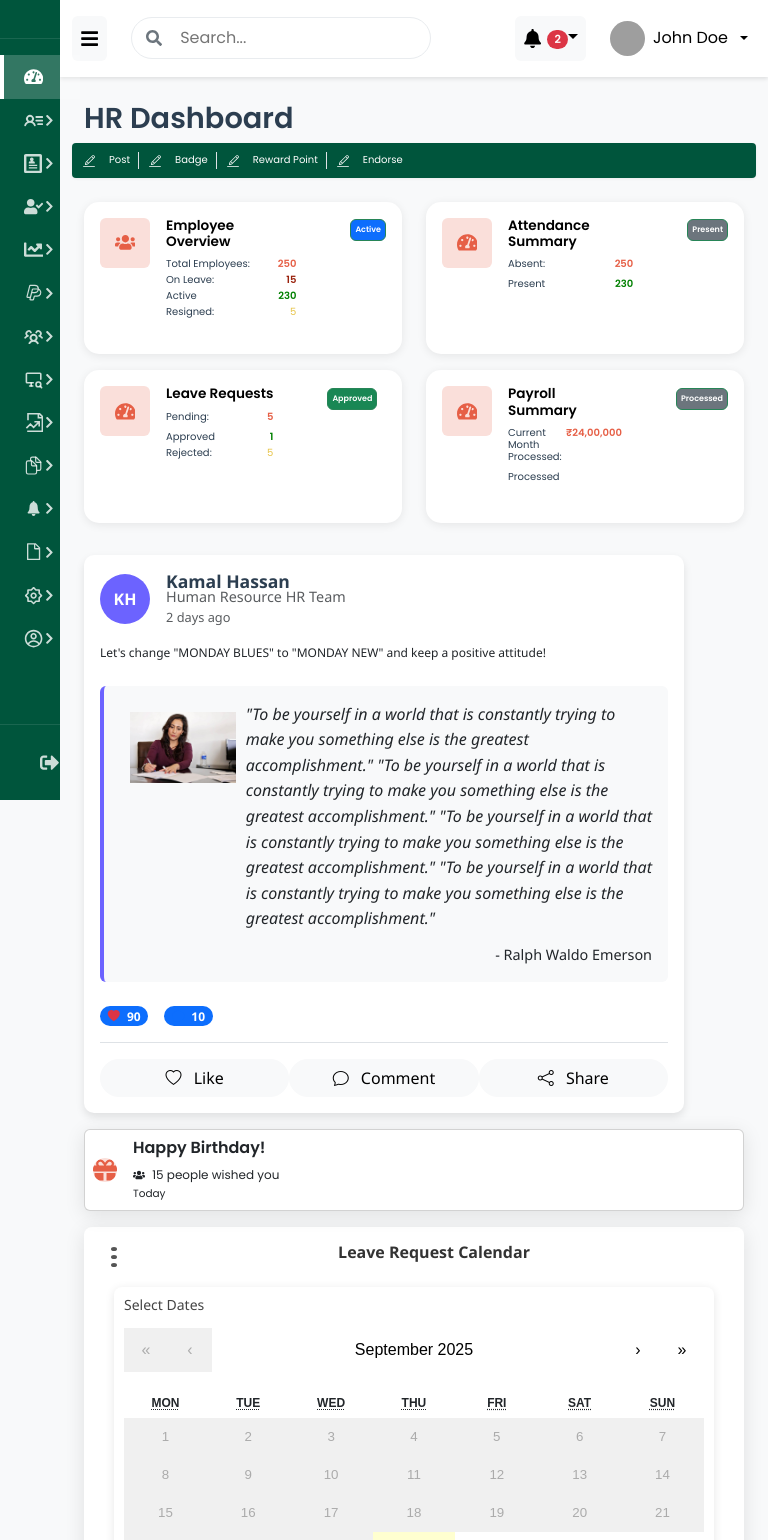
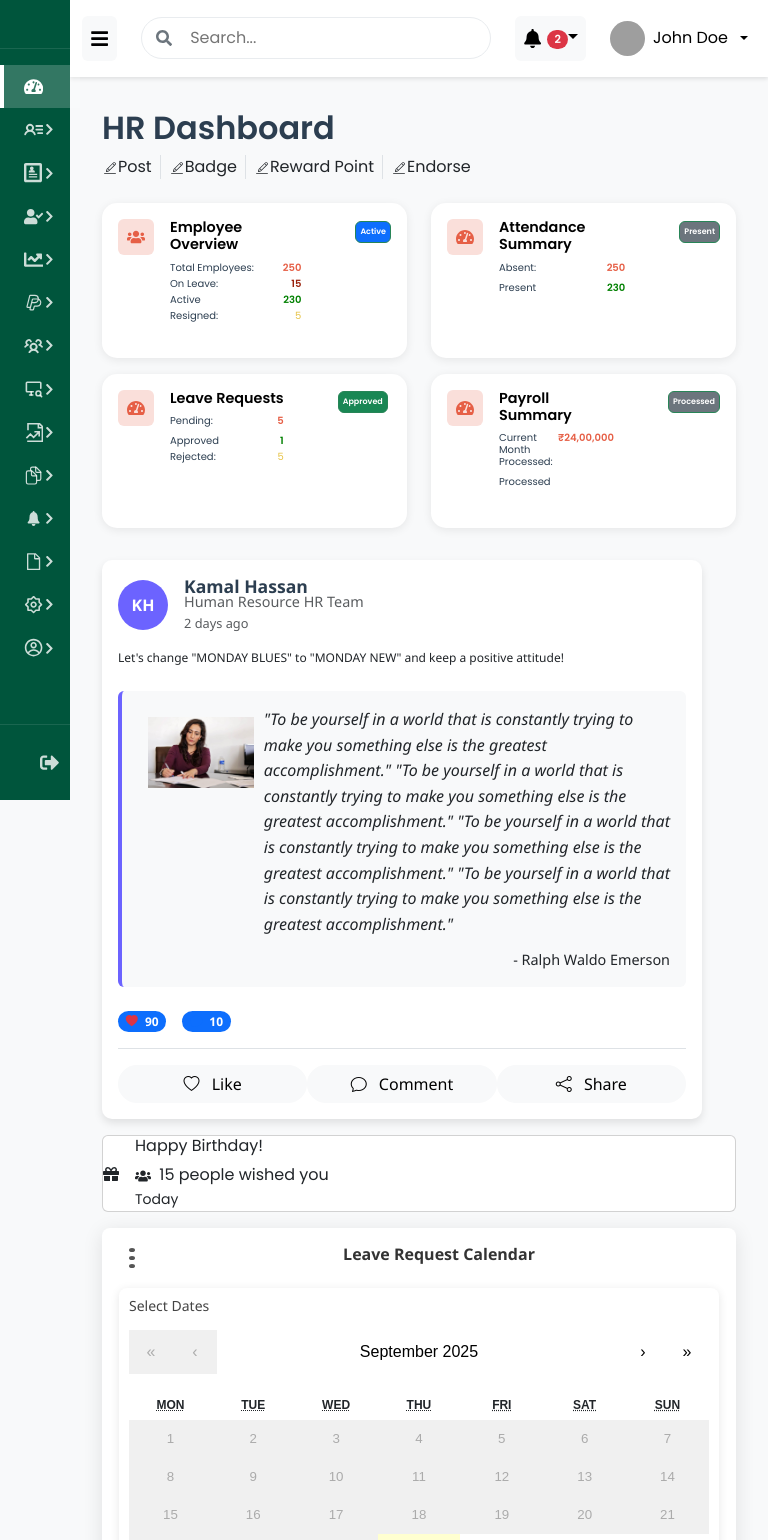
Before and after one commit to rajeshthap/BrainRockWebsite, a React (Create React App) app: page /HrDashBoard in a window 768 px wide. Shown: the top 1540 px of the page. Built offline with nearby package versions, Linux system fonts and the light colour scheme; grey boxes are pictures that could not be loaded.

Commit message:
nav css update

```diff
--- a/src/assets/css/emp_dashboard.css
+++ b/src/assets/css/emp_dashboard.css
@@ -270,7 +270,7 @@
 }
 
 .notification-content p {
-    margin: var(--br-space-0);
+    margin: 0;
     font-size: 0.9rem;
 }
 
@@ -299,48 +299,8 @@
     color: #2c3e50;
     margin-bottom: 0.5rem;
 }
-.br-post-top-btn{
-    font-size: 10px;
-    padding: 4px;
-    font-weight: 600;
-    box-shadow: 0 1px 3px rgba(0, 0, 0, 0.06);
-   background-color: #f8f9fa;
-}
-.br-post-top-btn{
-      font-weight: 100;
-    border-radius: 4px;
-    background-color: #00553c;
-    padding: 9px;
-    color: #fff;
-}
 
-.br-post-top-icon{
-    margin-right: 12px;
-    font-size: 16px;
-}
 /* Stat Cards */
-.birthday-card{
-    padding: 8px;
-    box-shadow: 0 4px 20px rgba(0, 0, 0, 0.1);
-}
-.birthday-icon{
-    font-size: 24px !important;
-    color: #e65f46;
-    background-color: #fadfda;
-    border-radius: 50%;
-}
-.birthday-text{
-    font-size: 12px;
-}
-.birthday-title{
-        font-size: 16px;
-    font-weight: 600;
-}
-.br-birthday{
-
-    font-size: 12px;
-    font-weight: 600;
-}
 .stat-card {
     border: none;
     border-radius: 15px;
@@ -385,41 +345,50 @@
     justify-content: space-between;
     font-size: 10px;
 }
+
 .stat-resign-num {
-     font-size: 10px;
+    font-size: 10px;
     color: #e6c346 !important;
 
 }
+
 .stat-leave-num {
     color: #99210c !important;
     font-weight: 600;
-     font-size: 10px;
+    font-size: 10px;
 }
-.br-stat-info{
+
+.br-stat-info {
     margin-left: 54px;
 }
-.accept-btn{
+
+.accept-btn {
     margin-left: 8px;
 }
-.br-stat-btn{
+
+.br-stat-btn {
     font-size: 8px;
     padding: 4px;
     font-weight: 600;
     border: #278557 1px solid !important;
 }
-.btn-br-dgr{
+
+.btn-br-dgr {
     background-color: #ff0000 !important;
     border: 1px solid red !important;
 }
+
 .stat-change-num {
     font-size: 10px;
     color: green !important;
     font-weight: 600;
 }
-.br-stat-btn .active{
+
+.br-stat-btn .active {
     background-color: #e65f46 !important;
     border: #e65f46 1px solid !important;
 }
+
 .stat-number {
     font-size: 10px;
     color: #e65f46 !important;
@@ -470,6 +439,8 @@
     overflow-x: auto;
 }
 
+
+
 /* Responsive Design */
 /* Mobile Styles */
 @media (max-width: 767.98px) {
@@ -517,83 +488,7 @@
 }
 
 /* Tablet Styles */
-@media (min-width: 768px) and (max-width: 1023.98px) {
-    .sidebar {
-        width: 220px;
-    }
 
-    .sidebar-closed {
-        width: 60px;
-    }
-
-    .main-content {
-        margin-left: 60px;
-    }
-
-    .sidebar-closed+.main-content {
-        margin-left: 60px;
-    }
-
-    .dashboard-body {
-        padding: 1.5rem;
-    }
-
-    .stat-icon {
-        width: 50px;
-        height: 50px;
-        font-size: 1.3rem;
-    }
-
-    .stat-value {
-        font-size: 1.5rem;
-    }
-
-    .stat-title {
-        font-size: 0.85rem;
-    }
-
-    .stat-change {
-        font-size: 0.8rem;
-    }
-
-    .submenu-container {
-        padding-left: 1.5rem;
-    }
-
-    .nav-item {
-        padding: 0.6rem 1.2rem;
-    }
-
-    .nav-icon {
-        font-size: 1.1rem;
-        margin-right: 0.8rem;
-    }
-
-    .sidebar-header {
-        padding: 1.2rem;
-    }
-
-    .logo {
-        font-size: 1.3rem;
-    }
-
-    .logo-icon {
-        width: 35px;
-        height: 35px;
-    }
-
-    .search-bar {
-        max-width: 300px;
-    }
-
-    .notification-dropdown {
-        width: 320px;
-    }
-
-    .page-title {
-        font-size: 1.8rem;
-    }
-}
 
 /* Small Tablet Styles */
 @media (min-width: 768px) and (max-width: 899.98px) {
@@ -637,7 +532,7 @@
 
 /* Mobile Sidebar */
 .mobile-sidebar {
-    background-color: #00553c;
+    background: linear-gradient(135deg, #667eea 0%, #764ba2 100%);
 }
 
 .mobile-sidebar .nav-item {
```
